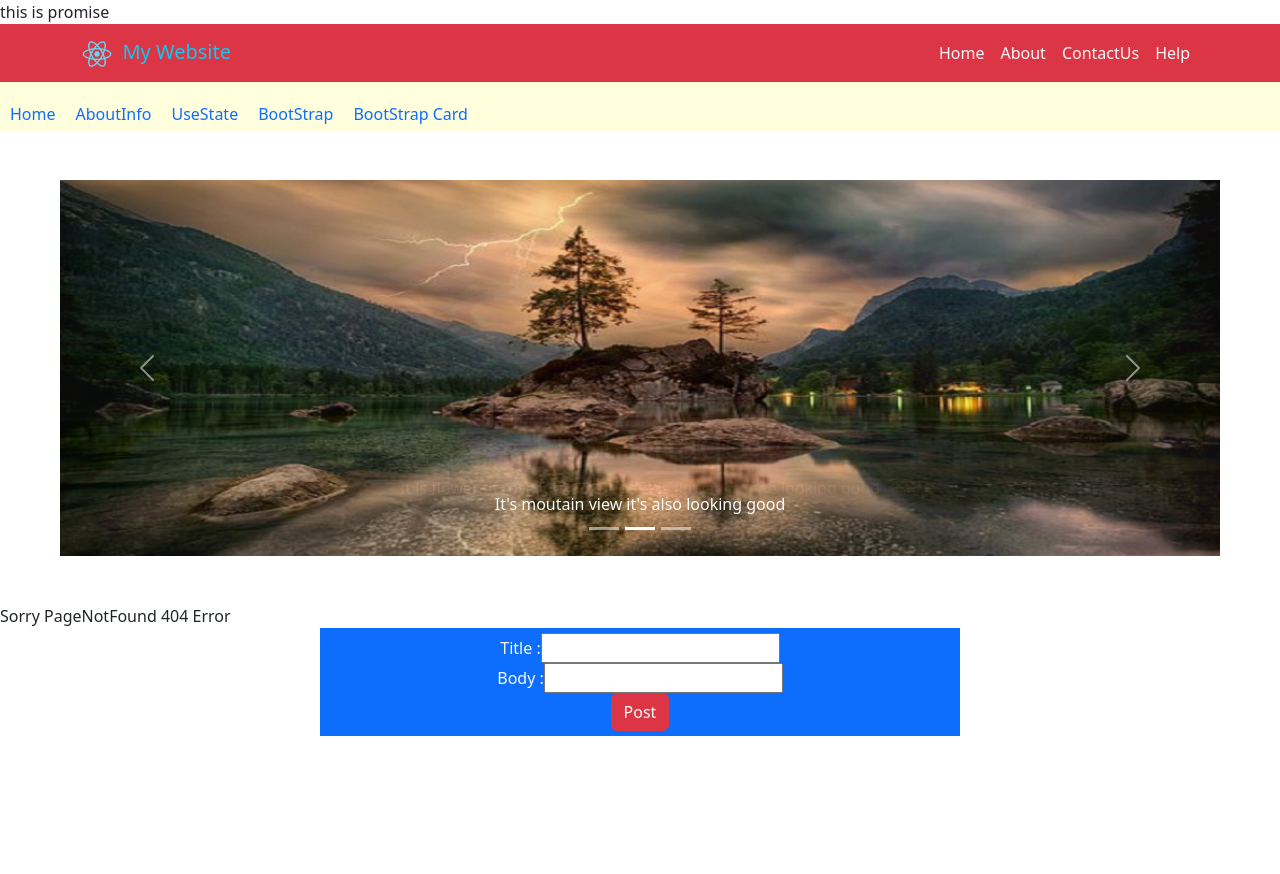
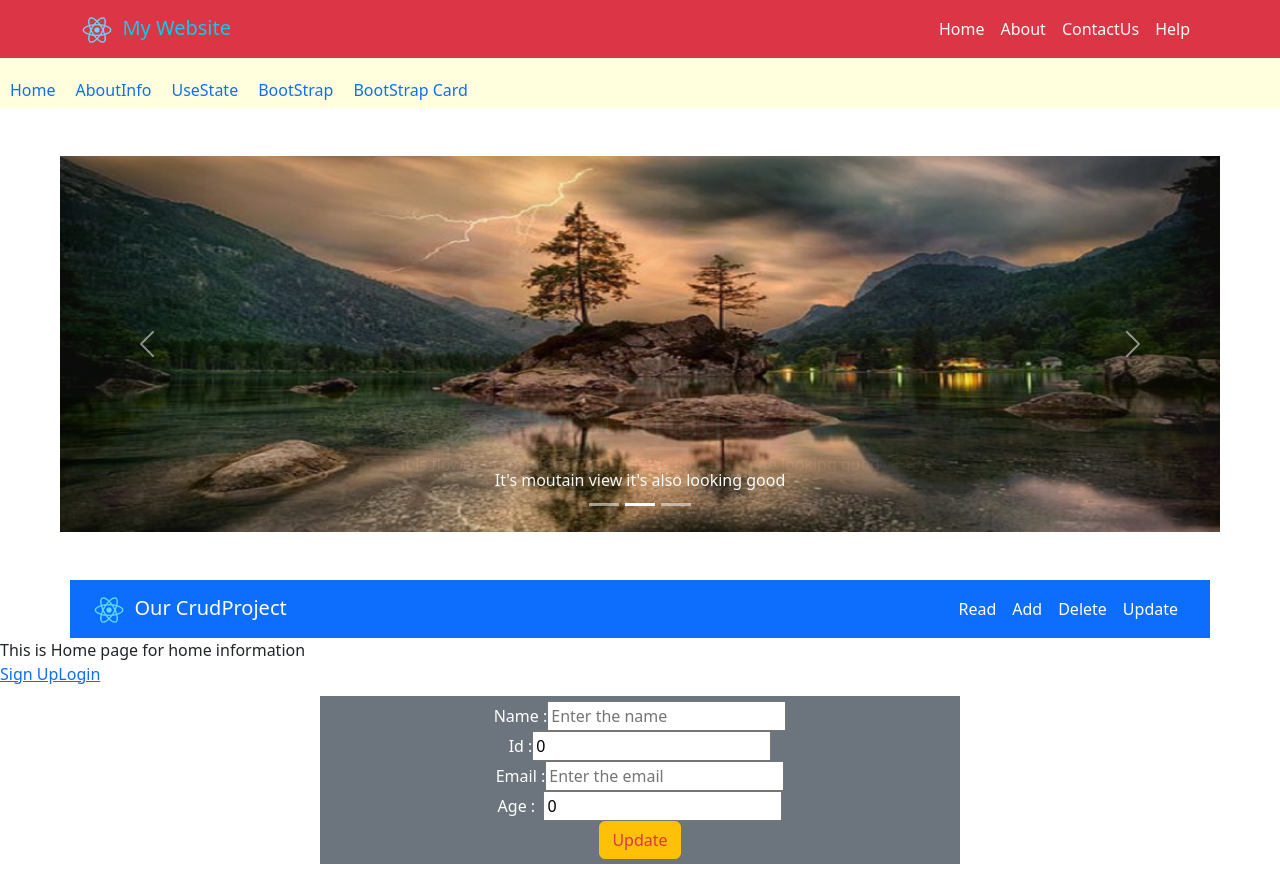
Before and after one commit to MMP0786/reactPractice, a React (Create React App) app: page /update in a window 1280 px wide. Before the commit the page ends 800 px from the top, so only its background shows below. Built offline with nearby package versions, Linux system fonts and the light colour scheme.

Commit message:
Table Crud app

```diff
--- a/src/App.js
+++ b/src/App.js
@@ -25,6 +25,9 @@ import CarouselPractice from "./CarouselPractice";
 // import UseReduserPractice from "./UseReduserPractice";
 import FetchApiPractice from "./FetchApiPractice";
 import AsyncAndPromise from "./AsyncAndPromise";
+import CrudProject from "./CrudProject";
+import Read from "./Read";
+import Update from "./Update";
 
 // export const myContext = createContext()
 function App(){
@@ -37,14 +40,17 @@ function App(){
 
     return(
         <>
-        <AsyncAndPromise/>
+        {/* <AsyncAndPromise/> */}
         {/* <UseReduserPractice/> */}
         <NavbarPractice/>
         <NavLink/>
         <CarouselPractice/>
+        <CrudProject/>
         <Routes>
             <Route path="/" element={ <RouterPractice/>}>
                 <Route index element={<ControlledForm/>}/>
+                <Route path={"read"} element={<Read/>}/>
+                <Route path={"update"} element={<Update/>}/>
                 <Route path={"signUp"} element={<ControlledForm/>}/>
                 <Route path="login" element={<MultiCheckbox/>}/>
             </Route>
--- a/src/ControlledForm.js
+++ b/src/ControlledForm.js
@@ -1,10 +1,14 @@
 import React, { useState } from 'react'
 import AxiosGet from './AxiosGet';
+import "bootstrap/dist/css/bootstrap.min.css"
+import axios from 'axios';
+import { Button } from 'react-bootstrap';
 
 function ControlledForm() {
     const [value, setValue] = useState({
         name: "",
         email: "",
+        Age: "",
         checkbox: ""
     });
     // const [email, setEmail] = useState("")
@@ -13,26 +17,35 @@ function ControlledForm() {
         setValue(prev =>{
             return {
                 ...prev,  [e.target.name]: e.target.value,
-                [e.target.name]: e.target.checked
+                // [e.target.name]: e.target.checked
             }
         })
     }
 
 const handleSubmit = (e)=>{
     e.preventDefault()
-    console.log(value)
-    console.log(e.target[0].value)
-    console.log(e.target[1].value)
-    console.log(e.target[2].checked)
+    // console.log(value)
+    // console.log(e.target[0].value)
+    // console.log(e.target[1].value)
+    // console.log(e.target[2].checked)
+    axios.post("https://63b3f7299f50390584a2c2aa.mockapi.io/crud",{
+        e_name:value.name,
+        e_email: value.email,
+        e_age: value.Age
+
+    })
     setValue({
         name:'',
         email: "",
+        Age:"",
         checkbox: ""
     })
 }
 
   return (
     <div>
+
+    <div className='bg-secondary w-50 m-auto text-white'>
         <form onSubmit={handleSubmit}>
             <div className='App'>
             <label htmlFor="name">Name : </label>
@@ -43,12 +56,16 @@ const handleSubmit = (e)=>{
             <input type="email" placeholder='Enter the email' value={value.email} onChange={ handleText} name="email"/>
 
             <br></br>
+            <label htmlFor="email"> Age : &nbsp;</label>
+            <input type="number" placeholder='Enter the email' value={value.Age} onChange={ handleText} name="Age"/>
+
+            <br></br>
 
             <div><input type="checkbox" name="checkbox"  value={value.checkbox} onChange={handleText} /> Accept the terms and condition</div>
-            <input type="submit"   />
+            <Button input type="submit"> Post</Button>
             </div>
         </form>
-
+        </div>
         <AxiosGet/>
     </div>
   )
--- /dev/null
+++ b/src/CrudProject.js
@@ -0,0 +1,36 @@
+import React from 'react'
+import { Col, Container, Nav, Navbar, Row } from 'react-bootstrap'
+import "bootstrap/dist/css/bootstrap.min.css"
+import { useNavigate } from 'react-router-dom'
+
+function CrudProject() {
+ const navigate= useNavigate()
+  return (
+    <div>
+        <Container className='bg-primary'>
+
+            <Row>
+                <Col>
+                <Navbar>
+                    <Container>
+                        <Navbar.Brand className='text-white' href='/'>
+                            <img src='logo192.png' width={'30'}/>
+                            &nbsp;
+                            Our CrudProject
+                        </Navbar.Brand>
+                        <Nav>
+                            <Nav.Link href='http://localhost:3000/read' className='text-white'>Read</Nav.Link>
+                            <Nav.Link href='/' className='text-white'>Add</Nav.Link>
+                            <Nav.Link className='text-white'>Delete</Nav.Link>
+                            <Nav.Link href='/update' className='text-white'>Update</Nav.Link>
+                        </Nav>
+                    </Container>
+                </Navbar>
+                </Col>
+            </Row>
+        </Container>
+    </div>
+  )
+}
+
+export default CrudProject
--- /dev/null
+++ b/src/Read.js
@@ -0,0 +1,83 @@
+import axios from 'axios'
+import React, { useEffect, useState } from 'react'
+import { Button } from 'react-bootstrap'
+
+function Read() {
+    const [name, setName] = useState([])
+
+   const setFn = (id, name, email, age)=>{
+      localStorage.setItem("id", id)
+      localStorage.setItem("name", name)
+      localStorage.setItem("email", email)
+      localStorage.setItem("age", age)
+   }
+
+    function getData(){
+        axios.get("https://63b3f7299f50390584a2c2aa.mockapi.io/crud")
+        .then((res)=> setName(res.data))
+    }
+
+    function handleDelete(id){
+        axios.delete(`https://63b3f7299f50390584a2c2aa.mockapi.io/crud/${id}`)
+        .then(()=> getData())
+        console.log("first")
+    }
+
+
+    useEffect(()=>{
+        getData()
+    }, [])
+
+    // localStorage.clear()
+    console.log(name)
+  return (
+    <div>
+        <div className="row App">
+            <div className="col-md-12">
+                <div className="table table-bordered table-striped">
+                    <thead>
+                        <tr>
+                            <th>ID</th>
+                            <th>Name</th>
+                            <th>Email</th>
+                            <th>Age</th>
+                            <th>Edit</th>
+                            <th>Delete</th>
+                        </tr>
+                    </thead>
+                    <tbody>
+                    {name.map(item => {
+                    return(
+                        <>
+                        <tr>
+                            <td>{item.id}</td>
+                            <td>{item.e_name}</td>
+                            <td>{item.e_email}</td>
+                            <td>{item.e_age}</td>
+                            <td><Button onClick={()=> setFn(item.id, item.e_name,item.e_email,item.e_age)}  href="http://localhost:3000/update">Edit</Button></td>
+                            <td><Button variant='danger' onClick={()=> {if(window.confirm("Are you want delete data")){handleDelete(item.id)}}}>Delete</Button></td>
+                        </tr>
+
+                        </>
+                    )
+                    // <h3>{item.e_name}</h3>)}
+                    })}
+                    {/* <tr>
+                            <td>ID</td>
+                            <td>Name</td>
+                            <td>Email</td>
+                            <td>Age</td>
+                            <td><Button>Edit</Button></td>
+                            <td><Button variant='danger'>Delete</Button></td>
+                        </tr> */}
+                    </tbody>
+                </div>
+            </div>
+        </div>
+        {/* {name.map(item => <h3>{item.e_name}</h3>)}
+        this is comming from the read comp */}
+    </div>
+  )
+}
+
+export default Read
--- /dev/null
+++ b/src/Update.js
@@ -0,0 +1,95 @@
+import React, { useEffect, useState } from "react";
+import AxiosGet from "./AxiosGet";
+import "bootstrap/dist/css/bootstrap.min.css";
+import { Button } from "react-bootstrap";
+import axios from "axios";
+import {useNavigate} from "react-router-dom"
+
+function Update() {
+   let navigate=  useNavigate()
+  const [id, setId] = useState(0);
+  const [name, setName] = useState("");
+  const [email, setEmail] = useState("");
+  const [age, setAge] = useState(0);
+
+
+
+  console.log(localStorage.getItem("age"));
+
+  useEffect(() => {
+    setName(localStorage.getItem("name"));
+    setId(localStorage.getItem("id"));
+    setEmail(localStorage.getItem("email"));
+    setAge(localStorage.getItem("age"))
+  }, []);
+
+
+  const handleSubmit = (e) =>{
+    e.preventDefault()
+    axios.put(`https://63b3f7299f50390584a2c2aa.mockapi.io/crud/${id}`,{
+      e_name:name,
+      e_email: email,
+      e_age: age
+
+  }).then(()=> navigate("/read") )
+  }
+
+  return (
+    <div>
+      <div className="bg-secondary w-50 m-auto text-white">
+        <form onSubmit={handleSubmit}>
+          <div className="App">
+            <label htmlFor="name">Name : </label>
+            <input
+              type="text"
+              value={name}
+              onChange={(e) => setName(e.target.value)}
+              placeholder="Enter the name"
+              name="name"
+            />
+
+            <br></br>
+            <label htmlFor="name">Id : </label>
+            <input
+              type="text"
+              value={id}
+              onChange={(e) => setId(e.target.value)}
+              placeholder="Enter the name"
+              name="name"
+            />
+
+            <br></br>
+            <label htmlFor="email"> Email : </label>
+            <input
+              type="email"
+              value={email}
+              onChange={(e) => setEmail(e.target.value)}
+              placeholder="Enter the email"
+              name="email"
+            />
+
+            <br></br>
+            <label htmlFor="email"> Age : &nbsp;</label>
+            <input
+              type="number"
+              value={age}
+              onChange={(e)=> setAge(e.target.age)}
+              placeholder="Enter the email"
+              name="Age"
+            />
+
+            <br></br>
+
+            {/* <div><input type="checkbox" name="checkbox"  value={value.checkbox} onChange={handleText} /> Accept the terms and condition</div> */}
+            <Button input type="submit" variant="warning" className="text-danger">
+              Update
+            </Button>
+          </div>
+        </form>
+      </div>
+
+    </div>
+  );
+}
+
+export default Update;
```
